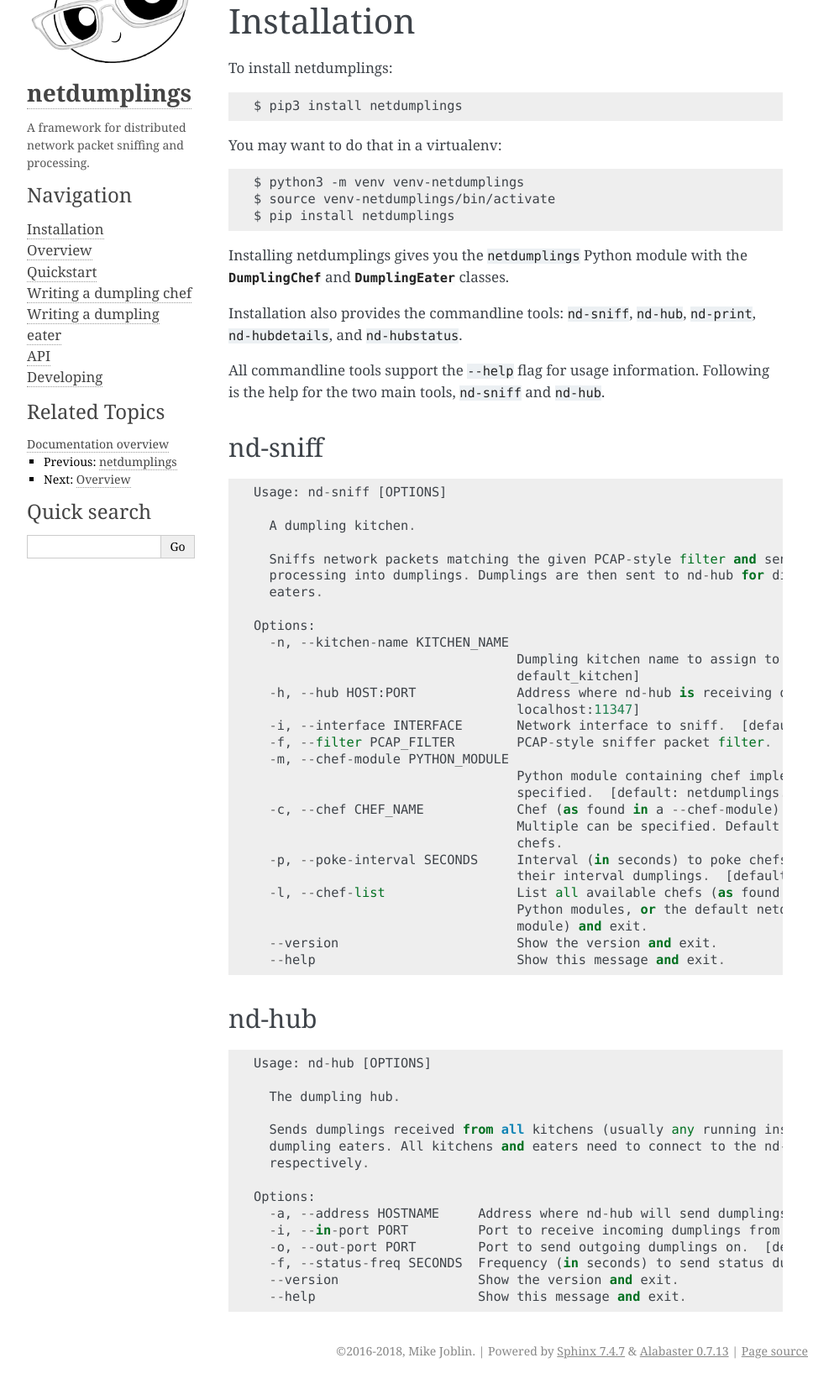
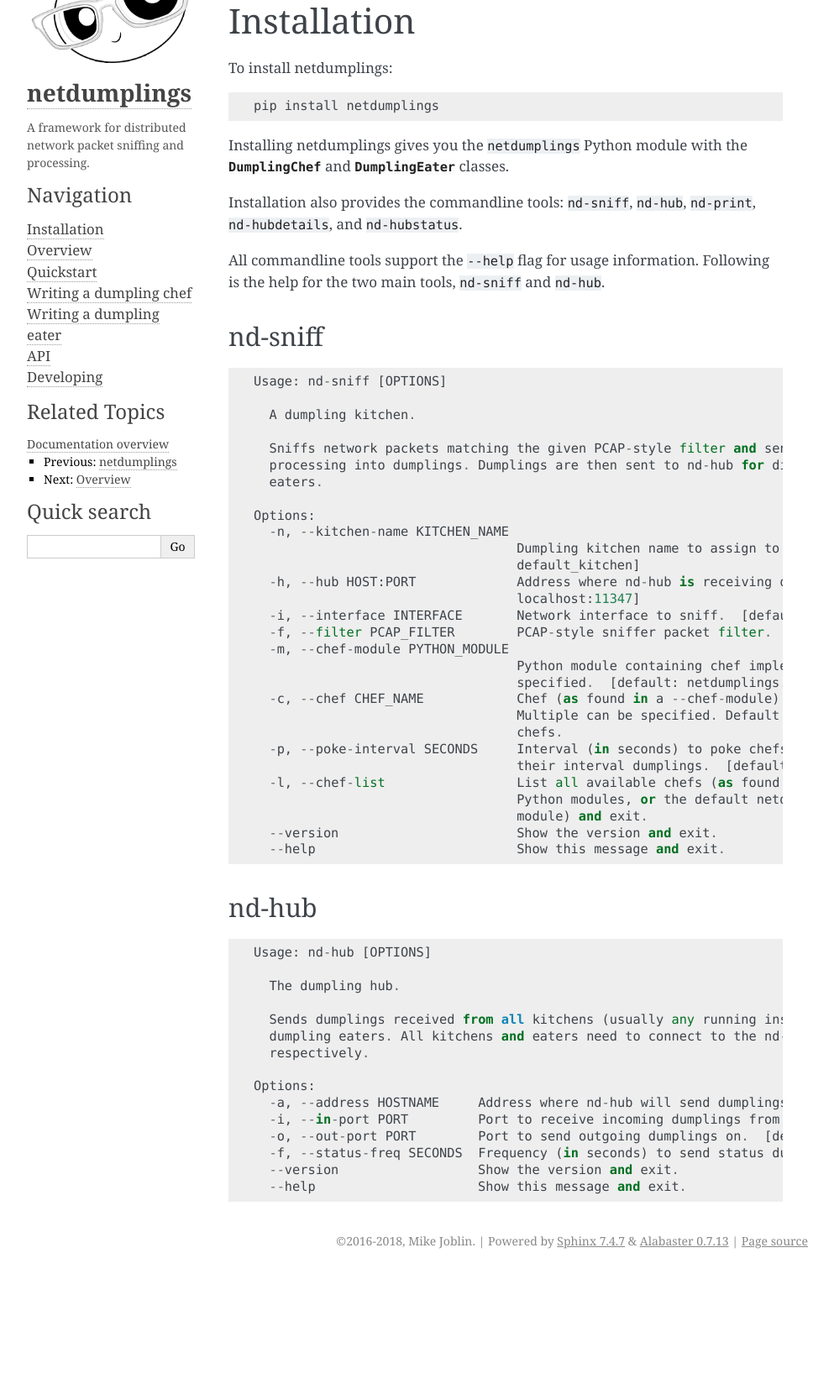
Before and after one commit to mjoblin/netdumplings, a Sphinx documentation site: the page built from docs/pages/installation.rst, in a window 1280 px wide, cut to the strip 134-1782 px from the top of the page. Shown: the whole strip at 84% size, without its empty margins (148-1141 px from the left). Built offline with Sphinx 7.4.7, drawn with Linux system fonts in a browser that asks for light colours; after the commit the page ends 1651 px from its top, so only the background shows below that.

Commit message:
Remove virtualenv instructions from installation docs

```diff
--- a/docs/pages/installation.rst
+++ b/docs/pages/installation.rst
@@ -5,13 +5,7 @@ Installation
 
 To install netdumplings: ::
 
-   $ pip3 install netdumplings
-
-You may want to do that in a virtualenv: ::
-
-   $ python3 -m venv venv-netdumplings
-   $ source venv-netdumplings/bin/activate
-   $ pip install netdumplings
+   pip install netdumplings
 
 Installing netdumplings gives you the ``netdumplings`` Python module with the
 :class:`DumplingChef` and :class:`DumplingEater` classes.
```
